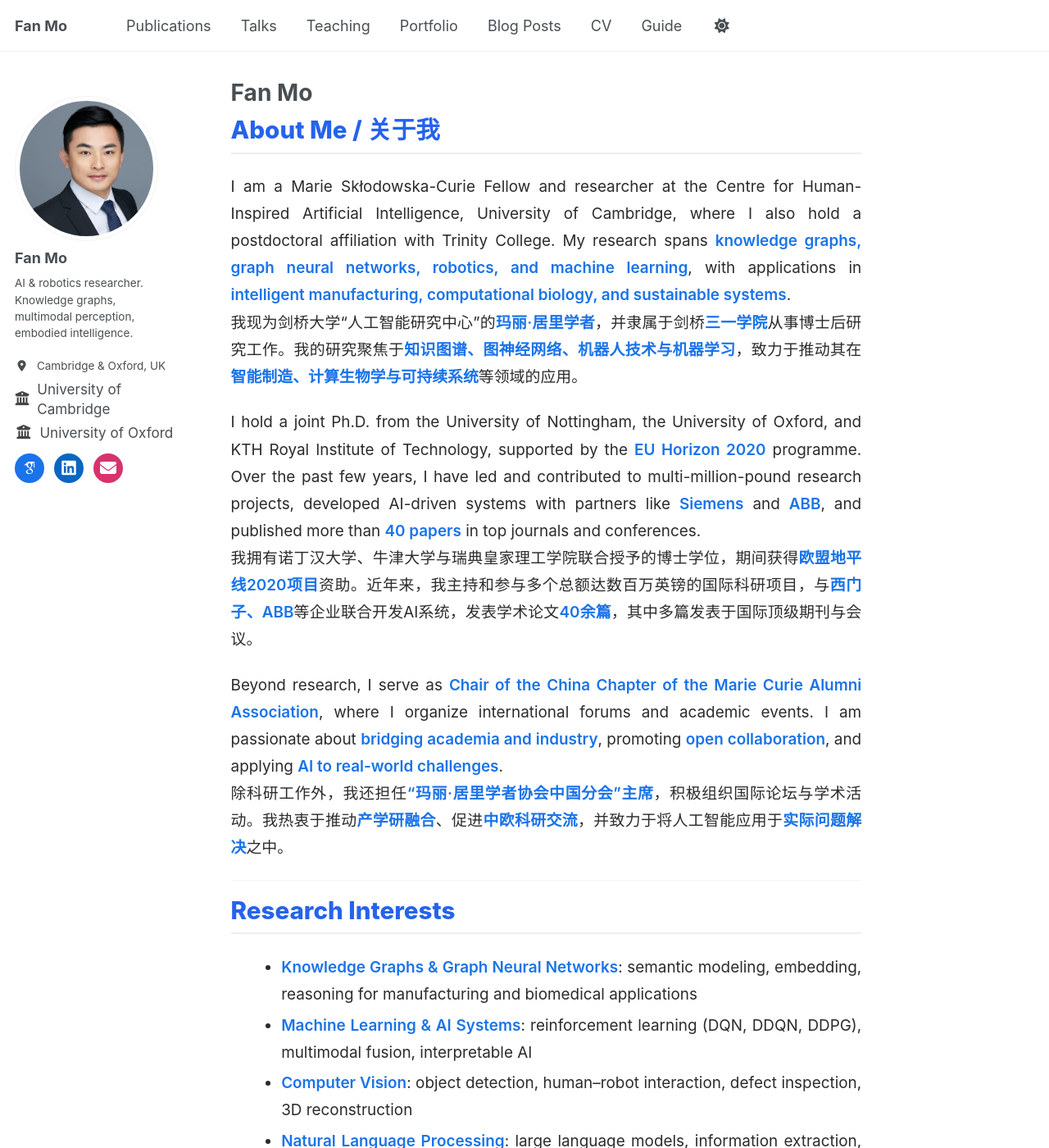
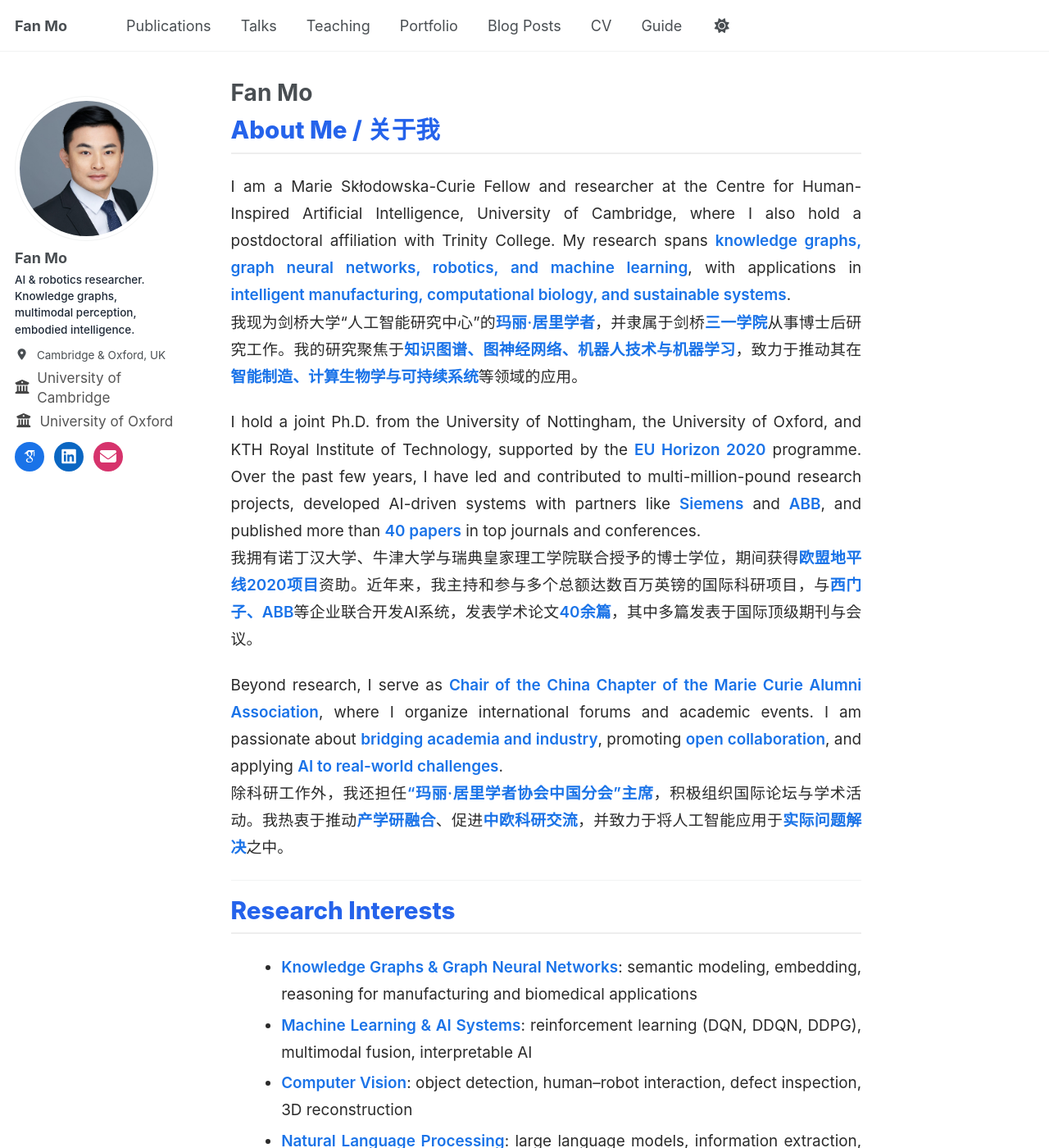
Before and after one commit to fanmo-intro/fanmo-intro.github.io, a Jekyll site: the page built from _pages/about.md, in a window 1280 px wide and 1400 px high. Shown: the whole window at 82% size. Built offline with Jekyll 4.4.1, drawn with Linux system fonts in a browser that asks for light colours; some web fonts are replaced; a script that is not in the unit is left out.

Commit message:
Update _custom.scss

```diff
--- a/_sass/_custom.scss
+++ b/_sass/_custom.scss
@@ -142,3 +142,28 @@
   fill: currentColor !important;
   font-size: 20px;
 }
+
+/* ===== Author bio bigger ===== */
+.author__bio {
+  font-size: 1.05rem;   /* larger than default */
+  font-weight: 500;
+  color: #1f2937;       /* darker gray for emphasis */
+  margin-top: 0.3rem;
+  margin-bottom: 0.6rem;
+}
+
+/* ===== Employers smaller ===== */
+.author__employers li {
+  font-size: 0.9rem;   /* smaller text */
+  color: #555;         /* lighter gray */
+}
+
+.author__employers a {
+  color: #555;
+  text-decoration: none;
+}
+
+.author__employers a:hover {
+  color: #1d4ed8;      /* hover blue */
+  text-decoration: underline;
+}
```
